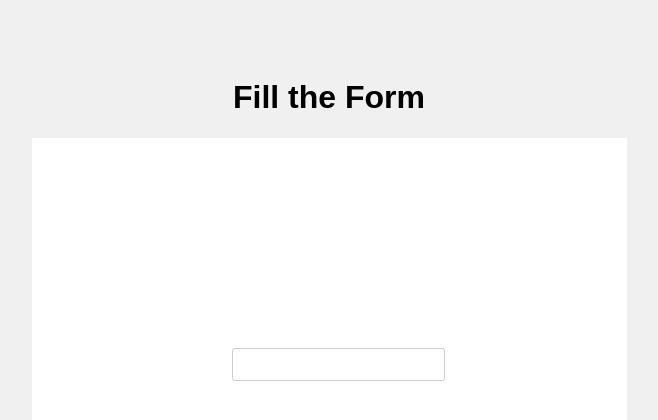
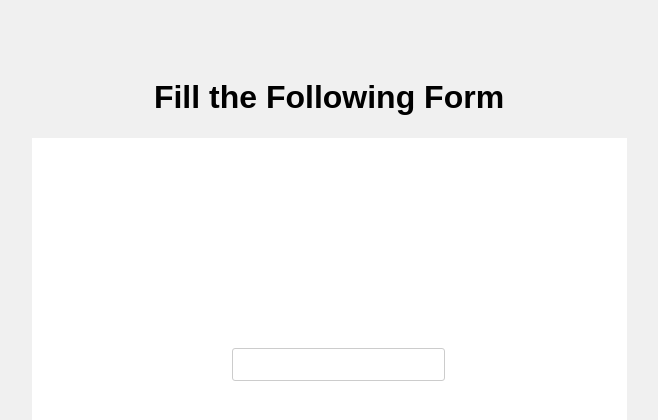
Before and after one commit to 17-doha/myFlaskAssignment, a Flask app: page / in a window 1280 px wide. Shown: the top 420 px of the page, without its empty margins (311-969 px from the left). Run offline with Flask 3, Linux system fonts and the light colour scheme.

Commit message:
Edited the name of the form

```diff
--- a/templates/form.html
+++ b/templates/form.html
@@ -7,7 +7,7 @@
     <title>Document</title>
 </head>
 <body>
-    <h1> Fill the Form</h1>
+    <h1> Fill the Following Form</h1>
     <form action="/submit" method = "POST">
         <input type = "text" id ="name" name ="name"><br><br>
         <input type = "email" id="email" name="email"><br><br>
```
